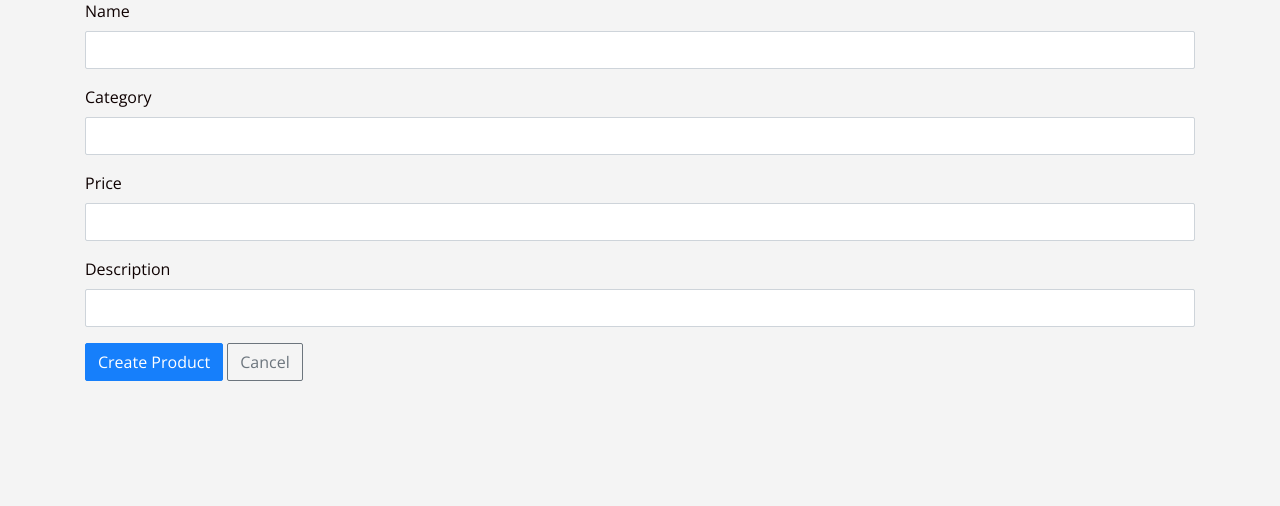
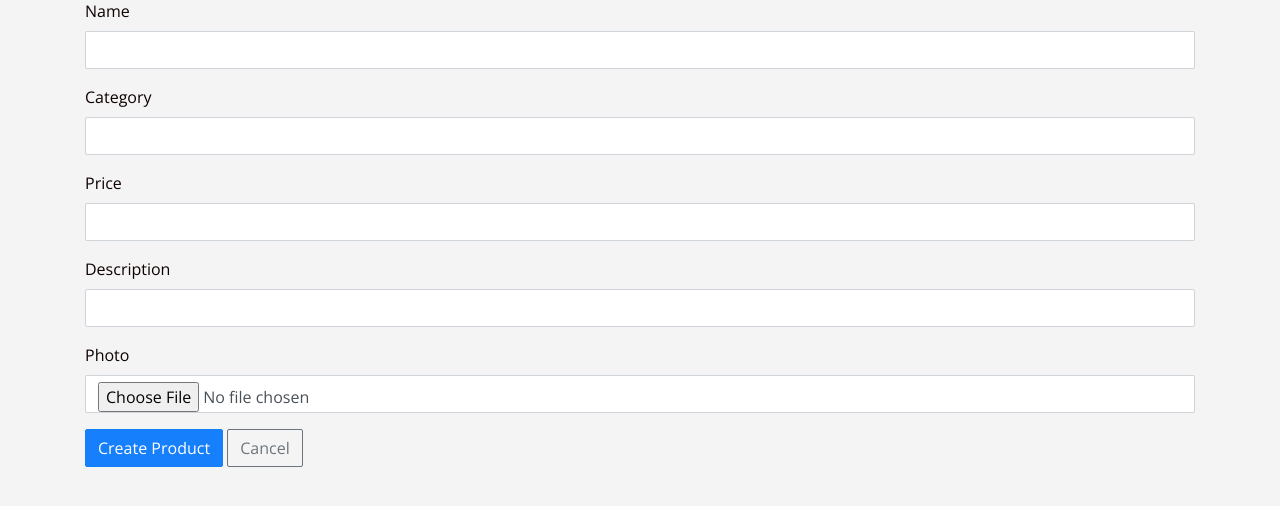
Before and after one commit to Luidiblu/EletricMarketplace, a Rails app: page /products/new in a window 1280 px wide. Shown: the part 75-581 px from the top of the page. Run offline with Rails 7, Linux system fonts and the light colour scheme; a user stored in the database is signed in; style sheets or scripts are compiled from the project's sources; some libraries are stand-ins or nearby versions.

Commit message:
Added Photos

```diff
--- a/app/controllers/products_controller.rb
+++ b/app/controllers/products_controller.rb
@@ -47,6 +47,6 @@ class ProductsController < ApplicationController
   end
 
   def product_params
-    params.require(:product).permit(:name, :category, :description, :price, :user_id)
+    params.require(:product).permit(:name, :category, :description, :price, :user_id, :photo)
   end
 end
--- a/app/models/product.rb
+++ b/app/models/product.rb
@@ -2,4 +2,5 @@ class Product < ApplicationRecord
   belongs_to :user
   validates :name, :description, :category, :price, presence: true
   has_many :orders
+  mount_uploader :photo, PhotoUploader
 end
--- /dev/null
+++ b/app/uploaders/photo_uploader.rb
@@ -0,0 +1,3 @@
+class PhotoUploader < CarrierWave::Uploader::Base
+  include Cloudinary::CarrierWave
+end
--- a/app/views/products/_form.html.erb
+++ b/app/views/products/_form.html.erb
@@ -10,6 +10,9 @@
 
   <%= f.input :description %>
 
+  <%= f.input :photo %>
+  <%= f.input :photo_cache, as: :hidden %>
+
   <%= f.button :submit, class: "btn-primary" %>
   <%= f.button :button, "Cancel", type: "reset", class: "btn-outline-secondary" %>
 <% end %>
--- a/app/views/products/index.html.erb
+++ b/app/views/products/index.html.erb
@@ -4,7 +4,8 @@
       <div class="col-12 col-md-4 col-lg-3 p-1">
         <div class="card p-2">
           <%= link_to product_path(product) do %>
-            <%= image_tag("https://img.ibxk.com.br///2019/02/01/01171157507271-t1200x480.jpg", style: "object-fit: cover; height: 250px;", class: "card-img") %>
+            <% photo = product.photo.url ? product.photo.url : "https://img.ibxk.com.br///2019/02/01/01171157507271-t1200x480.jpg" %>
+            <%= image_tag( photo ,style: "object-fit: cover; height: 250px;", class: "card-img") %>
             <div class="card-body">
               <div class="card-title">
                 <%= product.name %>
--- a/app/views/products/show.html.erb
+++ b/app/views/products/show.html.erb
@@ -1,5 +1,5 @@
 <div class="container_new">
-  <div class="parallax" style="background-image: url('https://tdrpmimages.azureedge.net/private/2019/3/27/d06a5ec8-abb4-4514-a13d-38b94f049904.jpeg')">
+  <div class="parallax" style="background-image: url('<%= @product.photo %>')">
     <!-- Inserir Embeded Ruby quanto houver @product.img ou algo assim -->
   </div>
 </div>
--- /dev/null
+++ b/db/migrate/20190528201153_add_photo_to_products.rb
@@ -0,0 +1,5 @@
+class AddPhotoToProducts < ActiveRecord::Migration[5.2]
+  def change
+    add_column :products, :photo, :string
+  end
+end
```
Also changed, not shown: Gemfile, Gemfile.lock, db/schema.rb, 3 other files.
